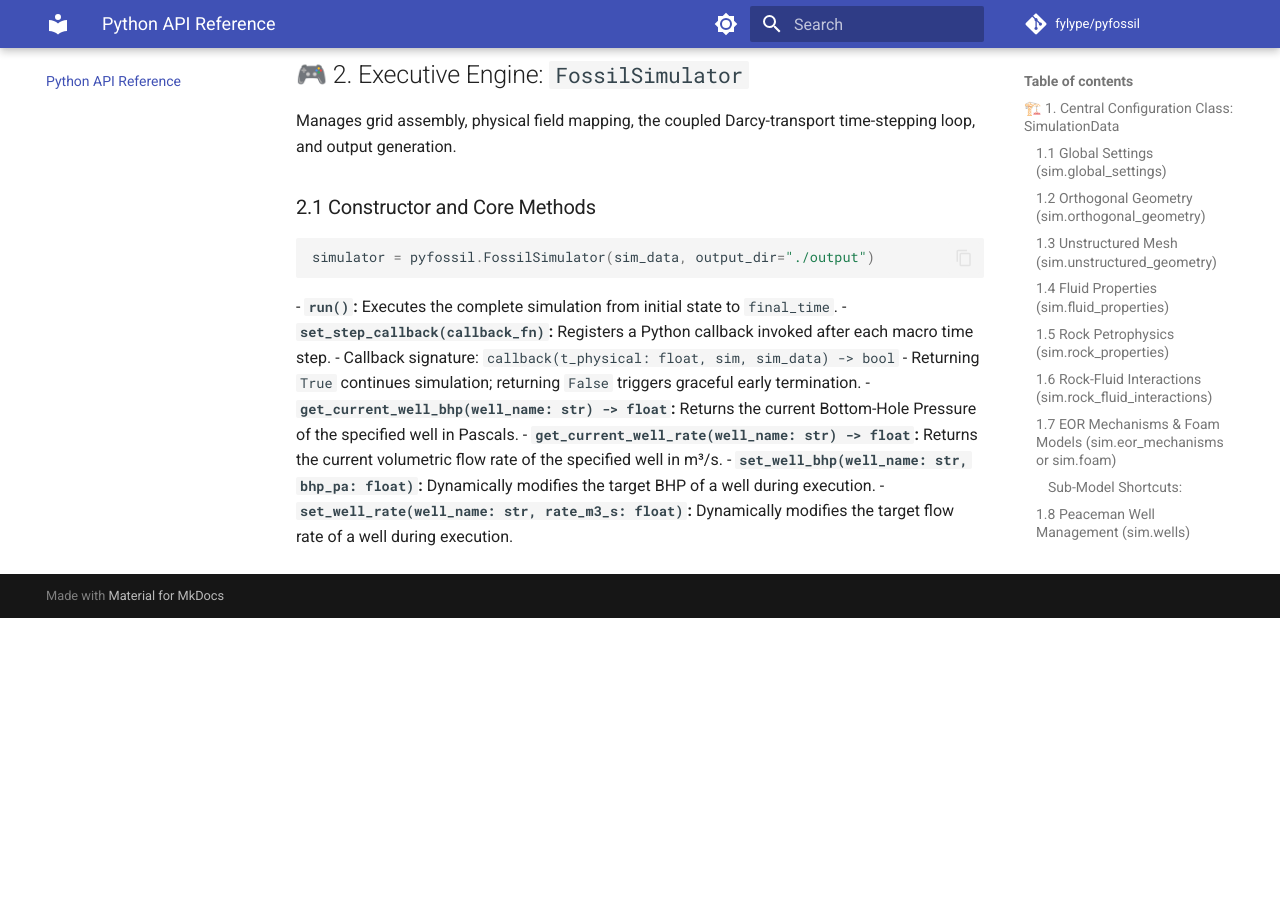
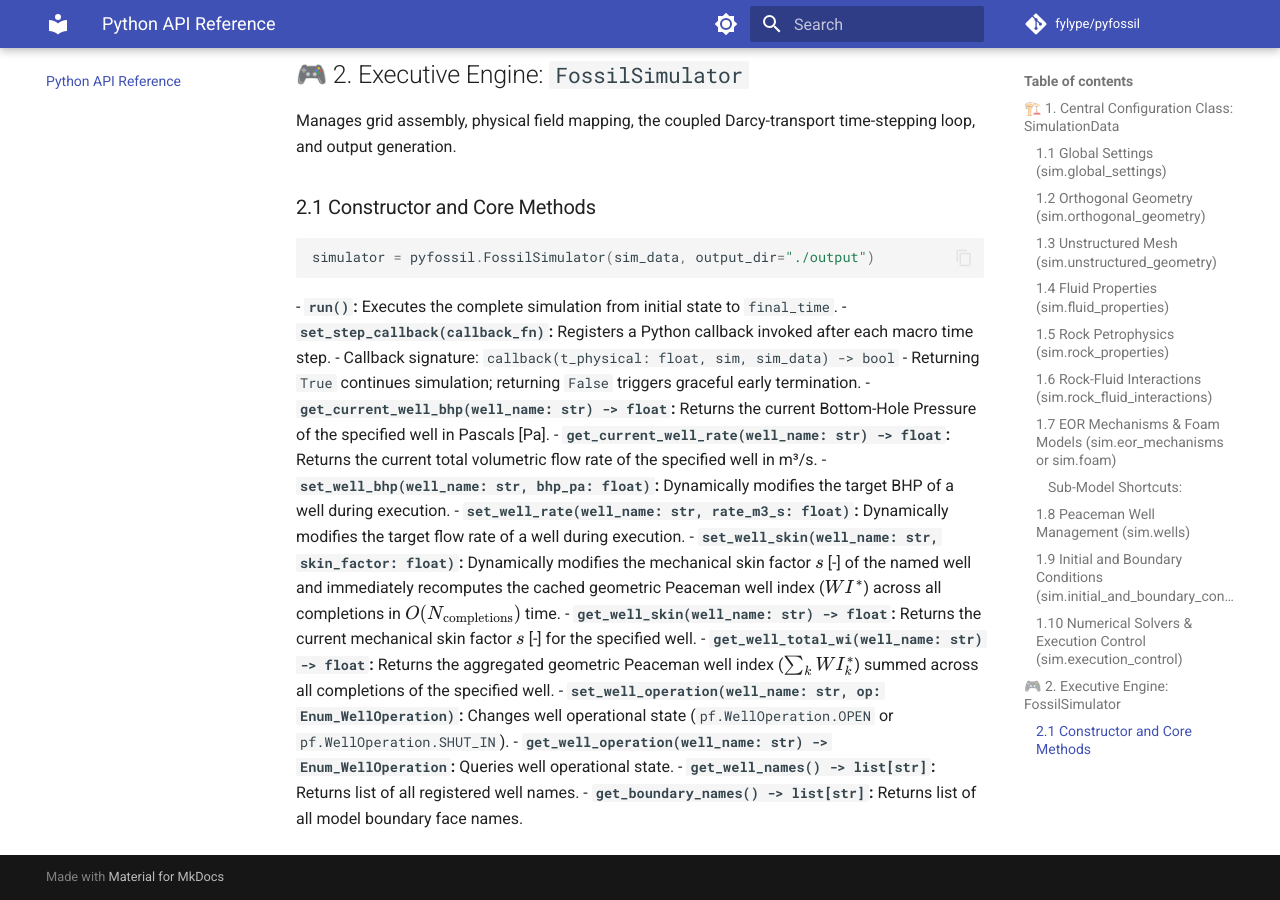
Before and after one commit to fylype/pyfossil, an MkDocs documentation site: the page built from docs/python_api_reference.md, in a window 1280 px wide and 900 px high, scrolled down 7519 px. Built offline with MkDocs 1.6.1 and Material for MkDocs 9.7.7, drawn with Linux system fonts in a browser that asks for light colours; comment, search, counter and statistics services are not loaded; before the commit the page ends 8137 px from its top, so only the background shows below that; some of the changed text lies outside the part shown.

Commit message:
docs: document set_well_skin, get_well_skin, and get_well_total_wi in API reference and README

```diff
--- a/docs/python_api_reference.md
+++ b/docs/python_api_reference.md
@@ -147,7 +147,7 @@ inj.well_type = pf.WellType.INJECTOR
 inj.well_control = pf.WellControl.FLOW_RATE   # or pf.WellConstraintType.FLOW_RATE
 inj.well_value = 1.0e-3                       # direct float or schedule dict
 inj.well_radius = 0.1                         # wellbore radius [m]
-inj.skin = 0.0                                # skin factor
+inj.skin_factor = 0.0                         # mechanical skin factor s (or inj.skin = 0.0)
 inj.wfrac = 1.0                               # well angular fraction (0.25 for quarter-well)
 inj.trajectory_coords = [0.0, 0.0, 0.0, 0.0, 0.0, 10.0]
 inj.injected_fluid = {pf.Variable.SW: 1.0}
@@ -231,7 +231,14 @@ simulator = pyfossil.FossilSimulator(sim_data, output_dir="./output")
 - **`set_step_callback(callback_fn)`:** Registers a Python callback invoked after each macro time step.
   - Callback signature: `callback(t_physical: float, sim, sim_data) -> bool`
   - Returning `True` continues simulation; returning `False` triggers graceful early termination.
-- **`get_current_well_bhp(well_name: str) -> float`:** Returns the current Bottom-Hole Pressure of the specified well in Pascals.
-- **`get_current_well_rate(well_name: str) -> float`:** Returns the current volumetric flow rate of the specified well in m³/s.
+- **`get_current_well_bhp(well_name: str) -> float`:** Returns the current Bottom-Hole Pressure of the specified well in Pascals [Pa].
+- **`get_current_well_rate(well_name: str) -> float`:** Returns the current total volumetric flow rate of the specified well in m³/s.
 - **`set_well_bhp(well_name: str, bhp_pa: float)`:** Dynamically modifies the target BHP of a well during execution.
 - **`set_well_rate(well_name: str, rate_m3_s: float)`:** Dynamically modifies the target flow rate of a well during execution.
+- **`set_well_skin(well_name: str, skin_factor: float)`:** Dynamically modifies the mechanical skin factor $s$ [-] of the named well and immediately recomputes the cached geometric Peaceman well index ($WI^*$) across all completions in $O(N_{\text{completions}})$ time.
+- **`get_well_skin(well_name: str) -> float`:** Returns the current mechanical skin factor $s$ [-] for the specified well.
+- **`get_well_total_wi(well_name: str) -> float`:** Returns the aggregated geometric Peaceman well index ($\sum_k WI_k^*$) summed across all completions of the specified well.
+- **`set_well_operation(well_name: str, op: Enum_WellOperation)`:** Changes well operational state (`pf.WellOperation.OPEN` or `pf.WellOperation.SHUT_IN`).
+- **`get_well_operation(well_name: str) -> Enum_WellOperation`:** Queries well operational state.
+- **`get_well_names() -> list[str]`:** Returns list of all registered well names.
+- **`get_boundary_names() -> list[str]`:** Returns list of all model boundary face names.
```
Also changed, not shown: README.md (+1 -1 lines).
